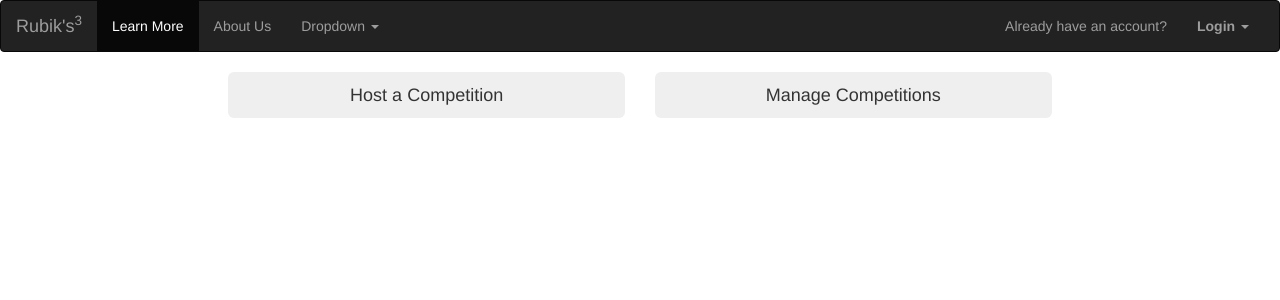
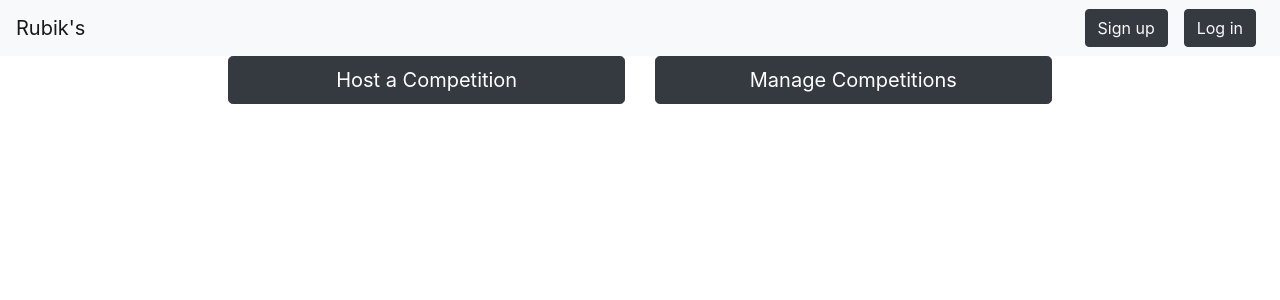
Before and after one commit to ArvisP/Rubix, a Flask app: template app/templates/index.html in a window 1280 px wide. Shown: the top 300 px of the page. Run offline with Flask 2, Linux system fonts and the light colour scheme; the template is opened without the code that fills it, so the values that code supplies are empty; some libraries are stand-ins or nearby versions.

Commit message:
Add competition form and simplified navbar

```diff
--- a/app/templates/index.html
+++ b/app/templates/index.html
@@ -4,7 +4,7 @@
 <main>
   <div class="container-fluid">
     <div class="row text-center">
-            <div class="col-sm-4 col-sm-offset-2">
+      <div class="col-sm-4 offset-2">
         <button type="button" class="btn btn-dark btn-lg btn-block">Host a Competition</button>
       </div>
       <div class="col-sm-4">
--- a/app/templates/layout.html
+++ b/app/templates/layout.html
@@ -10,122 +10,63 @@
     <link rel="stylesheet" href="/static/css/jquery.cube.min.css">
     <link rel="stylesheet" href="https://cdnjs.cloudflare.com/ajax/libs/animate.css/3.5.2/animate.min.css" integrity="sha384-OHBBOqpYHNsIqQy8hL1U+8OXf9hH6QRxi0+EODezv82DfnZoV7qoHAZDwMwEJvSw" crossorigin="anonymous">
     <link rel="stylesheet" href="https://maxcdn.bootstrapcdn.com/font-awesome/4.7.0/css/font-awesome.min.css" integrity="sha384-wvfXpqpZZVQGK6TAh5PVlGOfQNHSoD2xbE+QkPxCAFlNEevoEH3Sl0sibVcOQVnN" crossorigin="anonymous">
-    <link rel="stylesheet" href="https://maxcdn.bootstrapcdn.com/bootstrap/3.3.7/css/bootstrap.min.css" integrity="sha384-BVYiiSIFeK1dGmJRAkycuHAHRg32OmUcww7on3RYdg4Va+PmSTsz/K68vbdEjh4u" crossorigin="anonymous">
+    <link rel="stylesheet" href="https://maxcdn.bootstrapcdn.com/bootstrap/4.0.0-beta.2/css/bootstrap.min.css" integrity="sha384-PsH8R72JQ3SOdhVi3uxftmaW6Vc51MKb0q5P2rRUpPvrszuE4W1povHYgTpBfshb" crossorigin="anonymous">
     <link rel="stylesheet" href="https://cdnjs.cloudflare.com/ajax/libs/font-awesome/4.7.0/css/font-awesome.min.css">
 </head>
 
 <body>
-    <nav class="navbar navbar-default navbar-inverse" role="navigation">
-        <div class="container-fluid">
+    <nav class="navbar navbar-expand-lg navbar-light bg-light">
+      <a href="/" class="navbar-brand">Rubik's</a>
 
-            <div class="navbar-header">
-                <button type="button" class="navbar-toggle collapsed" data-toggle="collapse" data-target="#bs-example-navbar-collapse-1">
-            <span class="sr-only">Toggle navigation</span>
-            <span class="icon-bar"></span>
-            <span class="icon-bar"></span>
-            <span class="icon-bar"></span>
-          </button>
-                <a class="navbar-brand" href="{{ url_for('index') }}"> Rubik's<sup>3</sup>  </a>
-            </div>
+      <div class="ml-auto">
+        <ul class="navbar-nav">
+          {% if current_user.is_authenticated %}
+          <li class="nav-item mx-2">
+            Hi, {{ current_user.first_name }}
+          </li>
+          <li class="nav-item mx-2">
+            <button class="btn btn-dark"><a href="{{ url_for('logout') }}"><span class="text-light">Log out</span></a></button>
+          </li>
+          {% else %}
+          <li class="nav-item mx-2">
+            <button class="btn btn-dark"><a href="{{ url_for('signup') }}"><span class="text-light">Sign up</span></a></button>
+          </li>
+          <li class="nav-item mx-2">
+            <button class="btn btn-dark"><a href="{{ url_for('login') }}"><span class="text-light">Log in</span></a></button>
+          </li>
+          {% endif %}
 
-            <div class="collapse navbar-collapse" id="bs-example-navbar-collapse-1">
-                <ul class="nav navbar-nav">
-                    <li class="active"><a href="{{ url_for('learnmore') }}"> Learn More </a></li>
-                    <li><a href="{{ url_for('about') }}"> About Us </a></li>
-                    <li class="dropdown">
-                        <a href="#" class="dropdown-toggle" data-toggle="dropdown">Dropdown <span class="caret"></span></a>
-                        <ul class="dropdown-menu" role="menu">
-                            <li><a href="#">Action</a></li>
-                            <li><a href="#">Another action</a></li>
-                            <li><a href="#">Something else here</a></li>
-                            <li class="divider"></li>
-                            <li><a href="#">Separated link</a></li>
-                            <li class="divider"></li>
-                            <li><a href="#">One more separated link</a></li>
-                        </ul>
-                    </li>
-                </ul>
-                {% if logged %}
-                <ul class="nav navbar-nav navbar-right">
-                  <li class="dropdown">
-                    <a href="#" class="navbar-right dropdown-toggle" data-toggle="dropdown">Welcome, {{ name }}  <span class="caret"></span></a>
-                  </li>
-                </ul>
-                {% else %}
-                  <ul class="nav navbar-nav navbar-right">
-                      <li>
-                          <p class="navbar-text">Already have an account?</p>
-                      </li>
-                      <li class="dropdown">
-                          <a href="#" class="dropdown-toggle" data-toggle="dropdown"><b>Login</b> <span class="caret"></span></a>
-                          <ul id="login-dp" class="dropdown-menu">
-                              <li>
-                                  <div class="row">
-                                      <div class="col-md-12">
-                                          Login via
-                                          <div class="social-buttons">
-                                              <a href="#" class="btn btn-fb"><i class="fa fa-facebook"></i> Facebook</a>
-                                              <a href="#" class="btn btn-tw"><i class="fa fa-twitter"></i> Twitter</a>
-                                          </div>
-                                          or
-                                          <form class="form" role="form" method="post" action="login" accept-charset="UTF-8" id="login-nav">
-                                              <div class="form-group">
-                                                  <label class="sr-only" for="exampleInputEmail2">Email address</label>
-                                                  <input type="email" class="form-control" id="exampleInputEmail2" placeholder="Email address" required>
-                                              </div>
-                                              <div class="form-group">
-                                                  <label class="sr-only" for="exampleInputPassword2">Password</label>
-                                                  <input type="password" class="form-control" id="exampleInputPassword2" placeholder="Password" required>
-                                                  <div class="help-block text-right"><a href="">Forget the password ?</a></div>
-                                              </div>
-                                              <div class="form-group">
-                                                  <button id="signin" type="submit" class="btn btn-primary btn-block" onclick="window.location.href='profile.html';">Sign in</button>
-                                              </div>
-                                              <div class="checkbox">
-                                                  <label>
-                                                  <input type="checkbox"> keep me logged-in
-                                                  </label>
-                                              </div>
-                                          </form>
-                                      </div>
-                                      <div class="bottom text-center">
-                                          New here ? <a href="{{ url_for('signup') }}"><b>Join Us</b></a>
-                                      </div>
-                                  </div>
-                              </li>
-                          </ul>
-                      </li>
-                  </ul>
-                {% endif %}
-            </div>
+        </ul>
         </div>
+      </div>
     </nav>
 
+    <!-- "col-sm-8 mx-auto" -->
+    {% with messages = get_flashed_messages() %}
+      {% if messages %}
+        {% for message in messages %}
+          <div class="alert alert-dark">
+            {{ message }}
+          </div>
+        {% endfor %}
+      {% endif %}
+    {% endwith %}
 
-    <!-- "col-sm-8 mx-auto" -->
     {% block content %}
     {% endblock %}
 
 
 
-    {% with messages = get_flashed_messages() %} {% if messages %}
-    <ul class=flashes>
-        {% for message in messages %}
-        <li>{{ message }}</li>
-        {% endfor %}
-    </ul>
-    {% endif %} {% endwith %}
     <!-- RUBIX CUBE ANIMATION
     <div class="logo">
         <div class="cube">.</div>
     </div>
     -->
-
-    <script src="https://code.jquery.com/jquery-3.2.1.js" integrity="sha256-DZAnKJ/6XZ9si04Hgrsxu/8s717jcIzLy3oi35EouyE=" crossorigin="anonymous"></script>
+    <script src="https://code.jquery.com/jquery-3.2.1.slim.min.js" integrity="sha384-KJ3o2DKtIkvYIK3UENzmM7KCkRr/rE9/Qpg6aAZGJwFDMVNA/GpGFF93hXpG5KkN" crossorigin="anonymous"></script>
+    <script src="https://cdnjs.cloudflare.com/ajax/libs/popper.js/1.12.3/umd/popper.min.js" integrity="sha384-vFJXuSJphROIrBnz7yo7oB41mKfc8JzQZiCq4NCceLEaO4IHwicKwpJf9c9IpFgh" crossorigin="anonymous"></script>
+    <script src="https://maxcdn.bootstrapcdn.com/bootstrap/4.0.0-beta.2/js/bootstrap.min.js" integrity="sha384-alpBpkh1PFOepccYVYDB4do5UnbKysX5WZXm3XxPqe5iKTfUKjNkCk9SaVuEZflJ" crossorigin="anonymous"></script>
     <script src="/static/js/jquery.cube.min.js"></script>
     <script src="/static/js/main.js"></script>
-    <script src="https://cdnjs.cloudflare.com/ajax/libs/popper.js/1.12.3/umd/popper.min.js" integrity="sha384-vFJXuSJphROIrBnz7yo7oB41mKfc8JzQZiCq4NCceLEaO4IHwicKwpJf9c9IpFgh" crossorigin="anonymous"></script>
-    <script src="https://maxcdn.bootstrapcdn.com/bootstrap/3.3.7/js/bootstrap.min.js" integrity="sha384-Tc5IQib027qvyjSMfHjOMaLkfuWVxZxUPnCJA7l2mCWNIpG9mGCD8wGNIcPD7Txa" crossorigin="anonymous"></script>
 </body>
 
 </html>
```
Also changed, not shown: app/forms.py (+24 -1 lines), app/routes.py (+5 -5 lines), app/templates/login.html (+8 -8 lines), app.db. Lines whose indentation alone changed are shown as unchanged.
